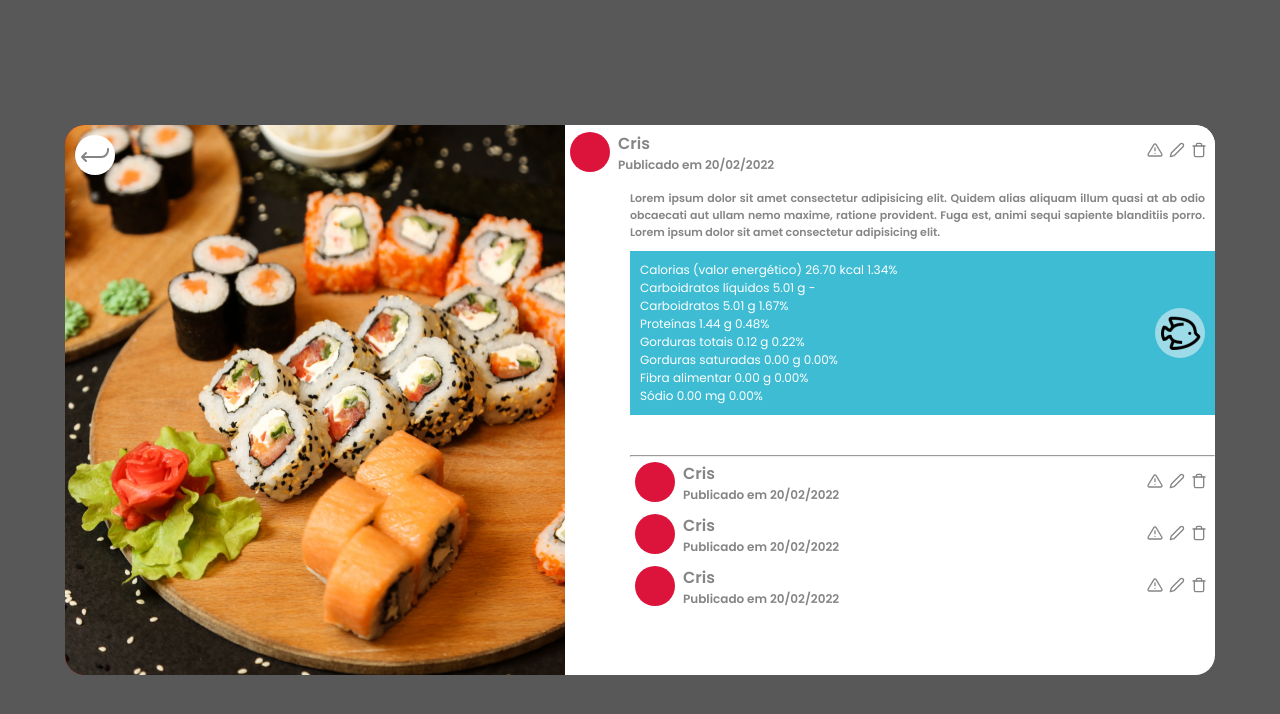
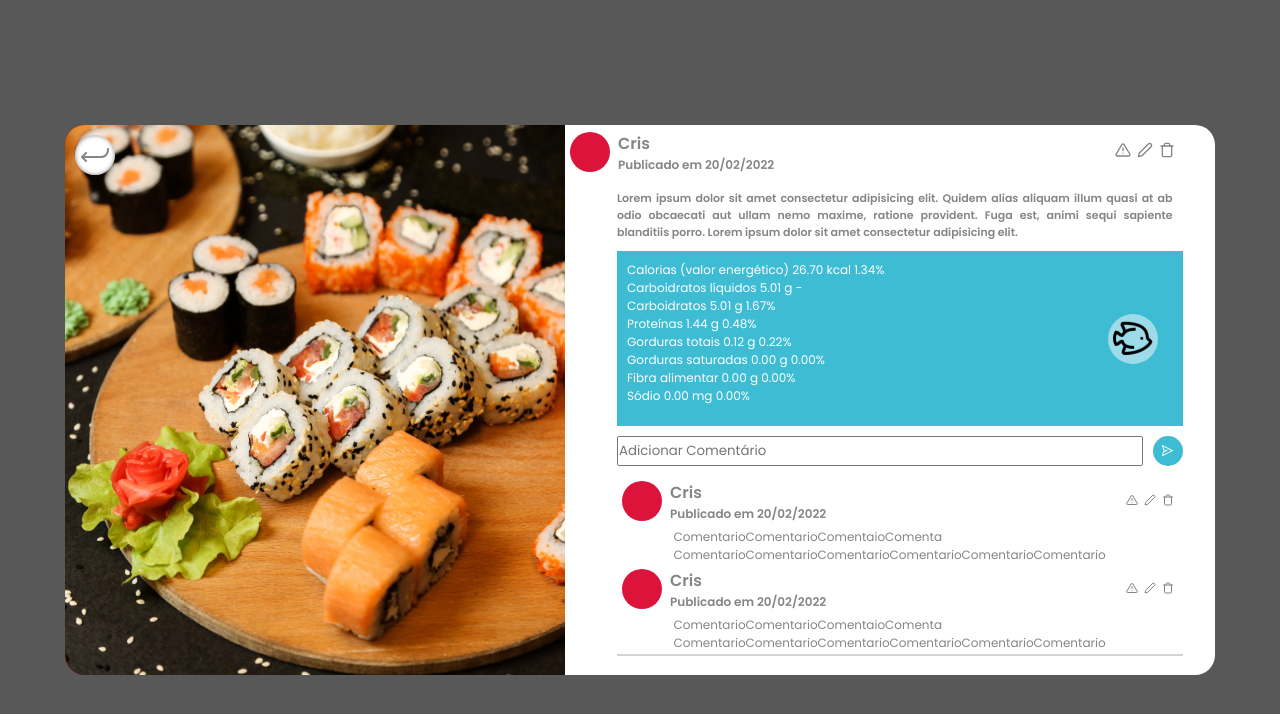
Before and after one commit to stack-over-code-atlantico/supermercadosq-fe, a React (Vite) app in the folder supermercadosq/: page /productdetails in a window 1280 px wide. Shown: the top 714 px of the page. Built offline with nearby package versions, Linux system fonts and the light colour scheme.

Commit message:
Adicionado Scroll comentários

```diff
--- a/supermercadosq/src/pages/ProductDetails/ProductDetails.jsx
+++ b/supermercadosq/src/pages/ProductDetails/ProductDetails.jsx
@@ -3,13 +3,16 @@ import sushiImage from "../../assets/images/sushiPhoto.png";
 import fishIcon from "../../assets/icons/fish.png";
 import UserComment from "../../components/UserComment/UserComment";
 import { IoReturnDownBackOutline } from "react-icons/io5";
+import { AiOutlineSend } from "react-icons/ai";
 
 import {
+  Comment,
   DetailsComments,
   DetailsContainer,
   DetailsImage,
   IconType,
   ListComments,
+  NewComment,
   NutritionalContainer,
   NutritionalTable,
   PostComment,
@@ -49,11 +52,31 @@ const ProductDetails = () => {
               </div>
             </IconType>
           </NutritionalContainer>
-          <hr />
+          <NewComment>
+            <input type="text" placeholder="Adicionar Comentário" />
+            <button>
+              <AiOutlineSend />
+            </button>
+          </NewComment>
           <ListComments>
-            <UserComment id="FirstComment" />
-            <UserComment />
-            <UserComment />
+            <Comment>
+              <UserComment />
+              <p>
+                ComentarioComentarioComentaioComenta
+                ComentarioComentarioComentarioComentarioComentarioComentario
+              </p>
+            </Comment>
+            <Comment>
+              <UserComment />
+              <p>
+                ComentarioComentarioComentaioComenta
+                ComentarioComentarioComentarioComentarioComentarioComentario
+              </p>
+            </Comment>
+            <Comment>
+              <UserComment />
+              <p>Comentario</p>
+            </Comment>
           </ListComments>
         </PostComment>
       </DetailsComments>
--- a/supermercadosq/src/pages/ProductDetails/styles.jsx
+++ b/supermercadosq/src/pages/ProductDetails/styles.jsx
@@ -24,6 +24,14 @@ export const DetailsImage = styled.figure`
     border-radius: 20px 0 0 20px;
   }
   .BackProduct {
+    box-shadow: inset 0 0 4px var(--color-gray);
+    cursor: pointer;
+
+    &:hover {
+      box-shadow: inset 0 0 2px var(--color-gray);
+      transition: all 0.3ms ease-in;
+    }
+    cursor: pointer;
     position: absolute;
     left: 10px;
     top: 10px;
@@ -44,7 +52,7 @@ export const DetailsComments = styled.div`
   height: 550px;
   display: grid;
   border-radius: 0 20px 20px 0;
-  grid-template-columns: 10%;
+  grid-template-columns: 8% 87% 5%;
   grid-template-rows: 10% 90%;
   grid-template-areas:
     "base base"
@@ -60,7 +68,8 @@ export const NutritionalContainer = styled.div`
   display: flex;
   flex-direction: row;
   background-color: var(--color-blue-light);
-  margin-bottom: 40px;
+  width: 100%;
+  height: 70%;
   div {
     width: 50%;
     :first-child {
@@ -72,12 +81,13 @@ export const NutritionalTable = styled.div`
   padding: 10px 0px 10px 10px;
   font-size: 12px;
   color: white;
+  overflow: auto;
 `;
 export const IconType = styled.div`
   display: flex;
   align-items: center;
   justify-content: end;
-  padding-right: 10px;
+  padding-right: 25px;
   #IconType {
     display: flex;
     align-items: center;
@@ -89,6 +99,32 @@ export const IconType = styled.div`
   }
 `;
 
+export const NewComment = styled.div`
+  display: flex;
+  justify-content: space-between;
+  margin: 10px 0px;
+  width: 100%;
+  input {
+    width: 93%;
+    color: var(--color-gray);
+  }
+  button {
+    border-radius: 50%;
+    display: flex;
+    justify-content: center;
+    align-items: center;
+    width: 30px;
+    height: 30px;
+    background-color: var(--color-blue-light);
+    color: white;
+    border: none;
+    &:hover {
+      color: var(--color-blue-light);
+      background-color: white;
+      border: 1px solid var(--color-blue-light);
+    }
+  }
+`;
 export const PostComment = styled.div`
   grid-area: body;
   height: 250px;
@@ -101,4 +137,35 @@ export const PostComment = styled.div`
   }
 `;
 
-export const ListComments = styled.div``;
+export const ListComments = styled.div`
+  border-bottom: 2px solid #0000002b;
+  height: 180px;
+  overflow-y: scroll;
+  ::-webkit-scrollbar {
+    width: 10px;
+  }
+  ::-webkit-scrollbar-track {
+    background-color: #0000002b;
+    border-radius: 20px;
+  }
+  ::-webkit-scrollbar-thumb {
+    background-color: var(--color-blue-light);
+    border-radius: 20px;
+  }
+`;
+export const Comment = styled.div`
+  display: grid;
+  width: 100%;
+  grid-template-columns: 10% 90%;
+  //grid-template-rows: 10% 90%;
+  grid-template-areas:
+    "base base"
+    "x body";
+  div {
+    grid-area: base;
+  }
+  p {
+    grid-area: body;
+  }
+  font-size: 12px;
+`;
```
